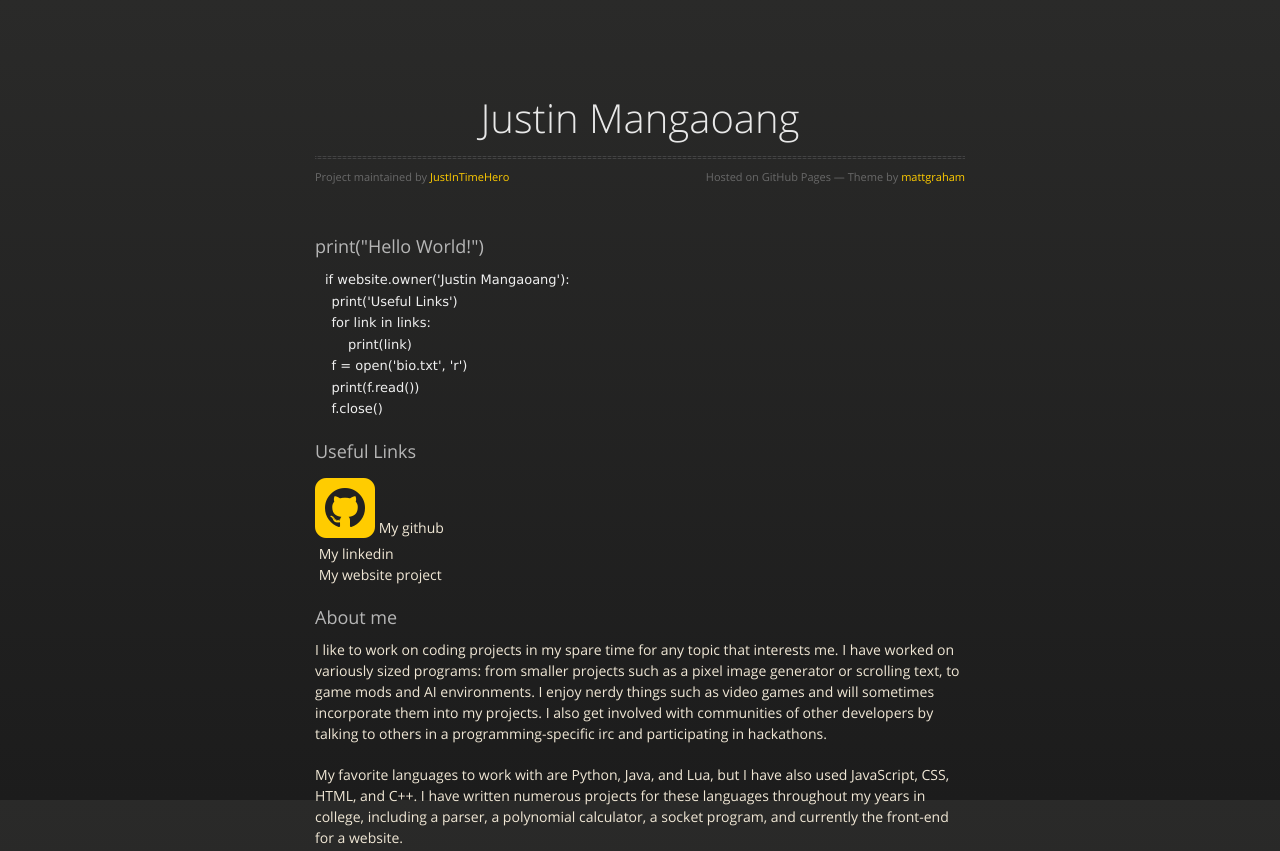
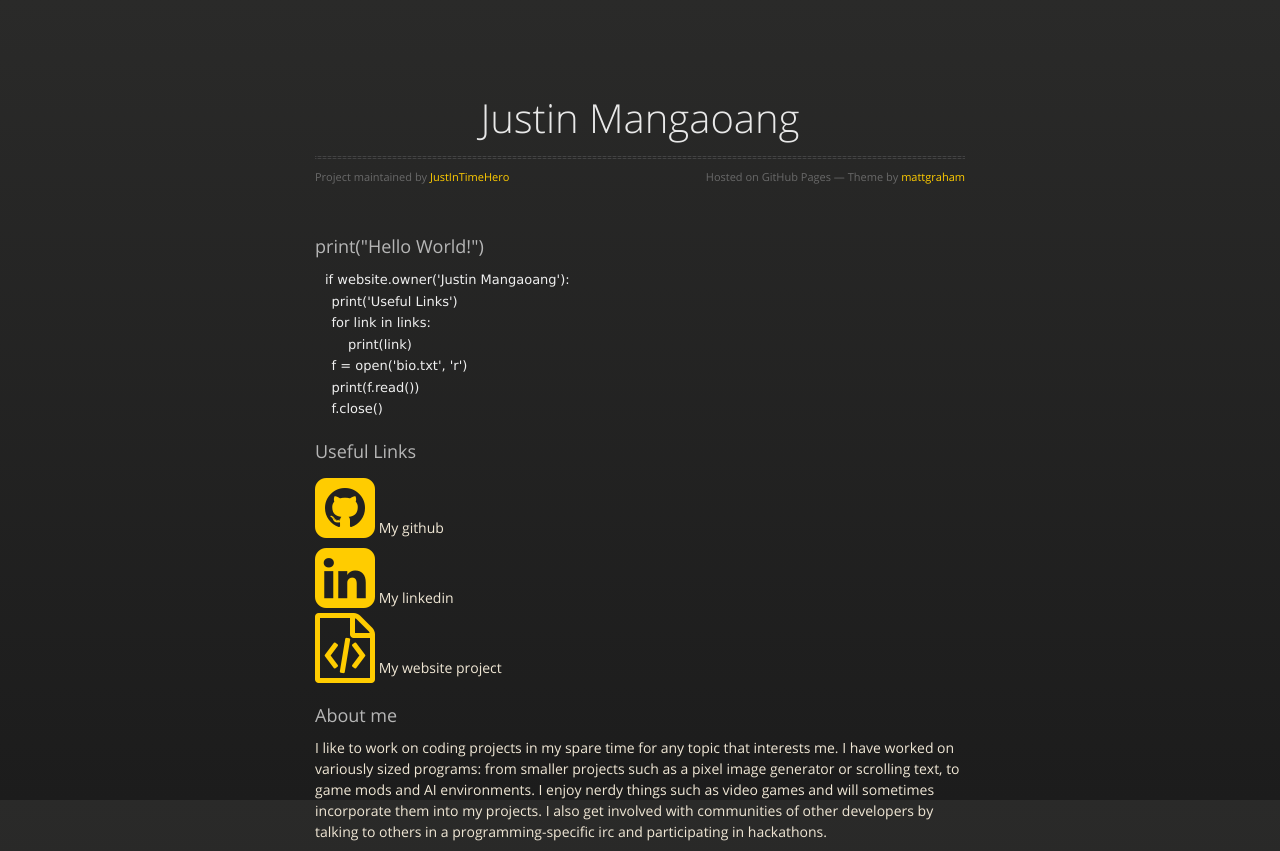
Before and after one commit to JustInTimeHero/JustInTimeHero.github.io, a plain HTML site: page index.html in a window 1280 px wide. Shown: the top 851 px of the page. Drawn offline with nearby package versions, Linux system fonts and the light colour scheme.

Commit message:
FontAwesome Fix

```diff
--- a/index.html
+++ b/index.html
@@ -39,8 +39,8 @@
 <h3>
 <a id="useful-links" class="anchor" href="#useful-links" aria-hidden="true"><span aria-hidden="true" class="octicon octicon-link"></span></a>Useful Links</h3>
 <a href="https://github.com/JustInTimeHero"><i class="fa fa-github-square fa-5x"></i></a>&nbsp;My github<br>
-<a href="https://www.linkedin.com/in/justin-mangaoang-2bb953129"><i class="fa fa-linked-square fa-5x"></i></a>&nbsp;My linkedin<br>
-<a href="https://web.njit.edu/~jtm25/login.php"><i class="fa file-code-o fa-5x"></i></a>&nbsp;My website project<br>
+<a href="https://www.linkedin.com/in/justin-mangaoang-2bb953129"><i class="fa fa-linkedin-square fa-5x"></i></a>&nbsp;My linkedin<br>
+<a href="https://web.njit.edu/~jtm25/login.php"><i class="fa fa-file-code-o fa-5x"></i></a>&nbsp;My website project<br>
 <p></p>
 
 <h3>
```
